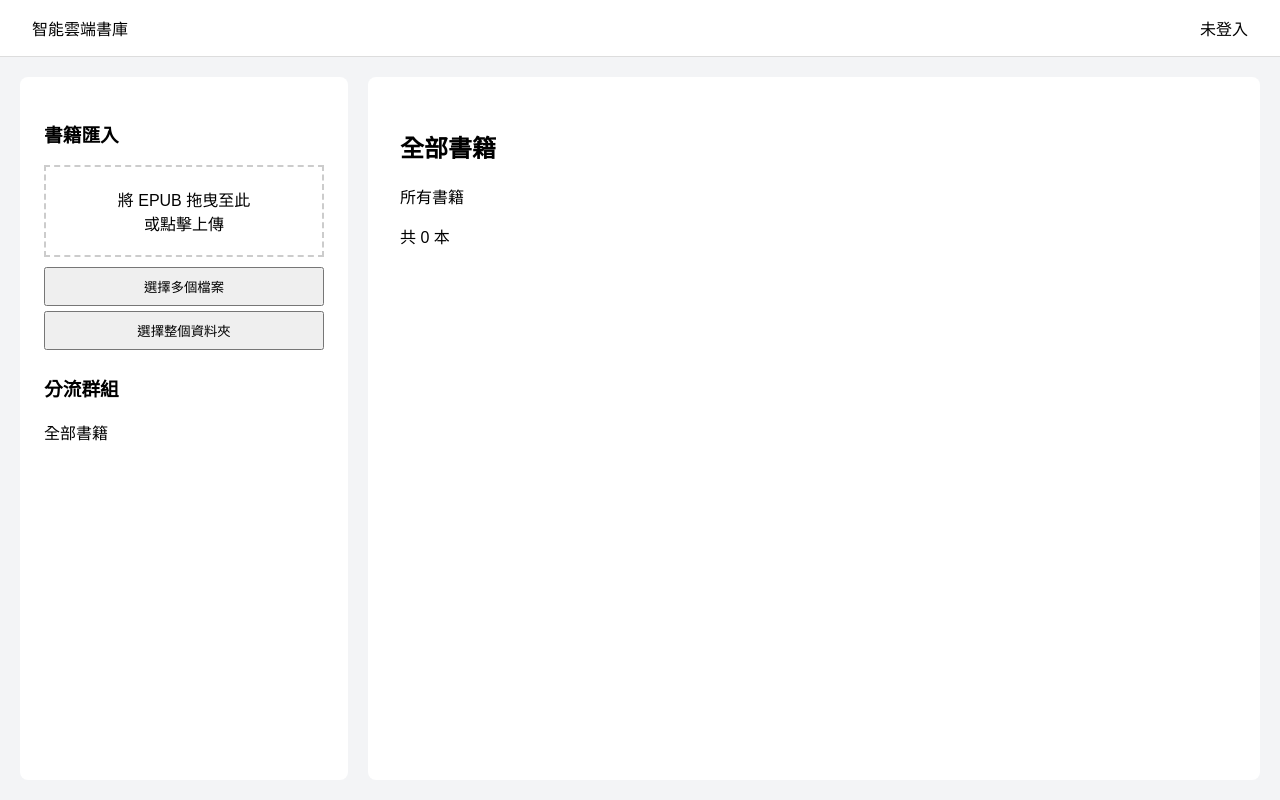
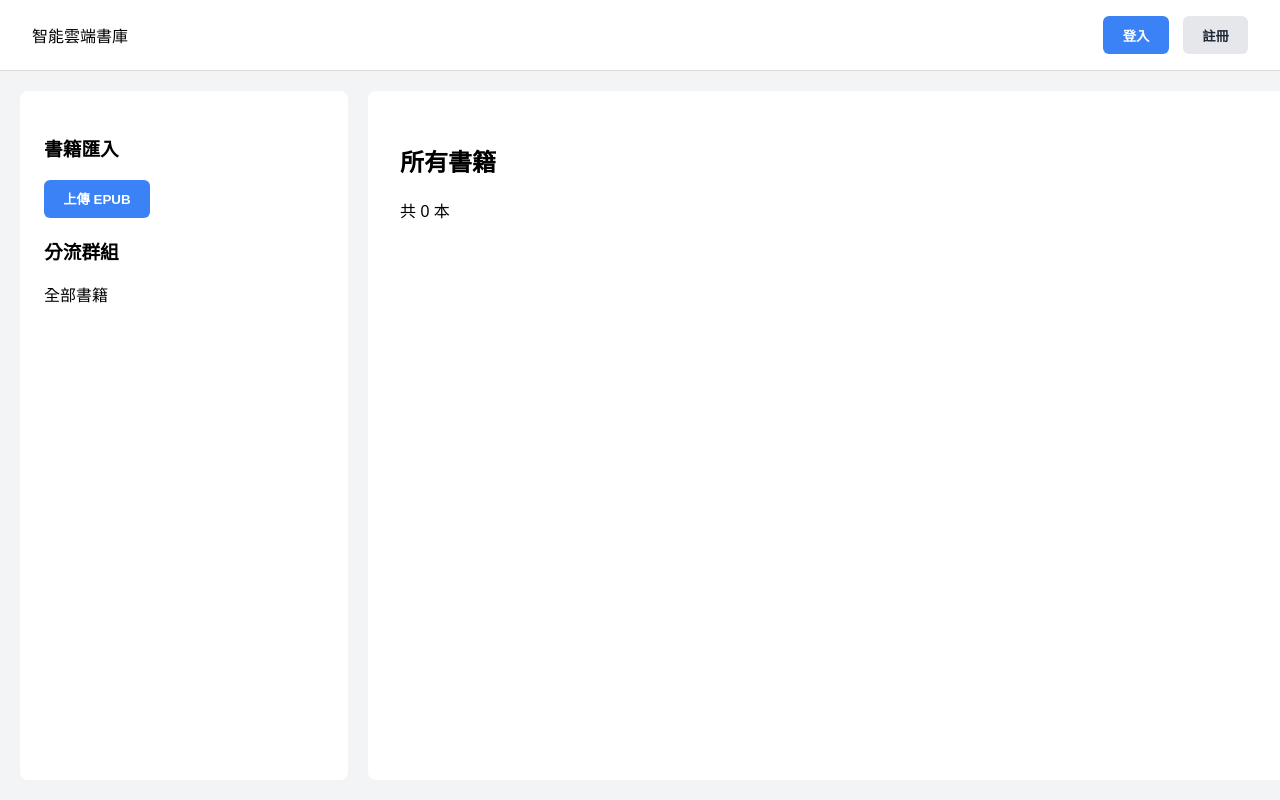
Before and after one commit to Vincent981010/epub-reader-site, a Flask app: page / in a window 1280 px wide. Run offline with Flask 3, Linux system fonts and the light colour scheme; data that the repository does not hold is empty.

Commit message:
fix: restore UI colors, layout, and login/register buttons

```diff
--- a/app.py
+++ b/app.py
@@ -6,7 +6,6 @@ app.secret_key = 'your_secret_key'
 UPLOAD_FOLDER = 'static/uploads'
 os.makedirs(UPLOAD_FOLDER, exist_ok=True)
 
-# 初始化為空，移除所有範例書籍
 books_db = []
 
 @app.route('/')
@@ -22,13 +21,8 @@ def upload():
     files = request.files.getlist('file')
     for file in files:
         if file and file.filename.endswith('.epub'):
-            save_path = os.path.join(UPLOAD_FOLDER, file.filename)
-            file.save(save_path)
-            books_db.append({
-                "id": str(len(books_db)+1),
-                "title": file.filename,
-                "file_url": f"/static/uploads/{file.filename}"
-            })
+            file.save(os.path.join(UPLOAD_FOLDER, file.filename))
+            books_db.append({"id": str(len(books_db)+1), "title": file.filename, "file_url": f"/static/uploads/{file.filename}"})
     return jsonify({"status": "success"}), 200
 
 @app.route('/books/delete', methods=['POST'])
@@ -36,7 +30,6 @@ def delete_books():
     data = request.get_json()
     ids = data.get('ids', [])
     global books_db
-    # 刪除實體檔案與列表更新
     books_db = [b for b in books_db if b['id'] not in ids]
     return jsonify({"status": "deleted"}), 200
 
--- a/templates/index.html
+++ b/templates/index.html
@@ -4,58 +4,67 @@
     <meta charset="UTF-8">
     <title>智能雲端書庫</title>
     <style>
-        /* 恢復原佈局結構[cite: 1] */
-        body { font-family: sans-serif; margin: 0; background: #f3f4f6; display: flex; flex-direction: column; height: 100vh; }
-        header { display: flex; justify-content: space-between; padding: 1rem 2rem; background: white; border-bottom: 1px solid #ddd; }
-        .container { display: flex; flex: 1; padding: 20px; gap: 20px; }
-        .sidebar { width: 280px; background: white; padding: 1.5rem; border-radius: 8px; }
-        .main-content { flex: 1; background: white; padding: 2rem; border-radius: 8px; }
-        .upload-zone { border: 2px dashed #ccc; padding: 20px; text-align: center; cursor: pointer; margin-bottom: 10px; }
-        .book-grid { display: grid; grid-template-columns: repeat(auto-fill, 160px); gap: 15px; }
-        .book-card { border: 1px solid #ddd; padding: 10px; text-align: center; cursor: pointer; position: relative; }
-        .btn { padding: 8px 12px; margin-bottom: 5px; width: 100%; cursor: pointer; }
+        :root { --primary-color: #3b82f6; --bg-body: #f3f4f6; --bg-panel: #ffffff; --text-main: #1f2937; }
+        body { font-family: sans-serif; background-color: var(--bg-body); margin: 0; display: flex; flex-direction: column; min-height: 100vh; }
+        header { background: var(--bg-panel); padding: 1rem 2rem; display: flex; justify-content: space-between; align-items: center; border-bottom: 1px solid #ddd; }
+        .container { display: flex; flex: 1; max-width: 1400px; margin: 0 auto; width: 100%; padding: 20px; gap: 20px; }
+        .sidebar { width: 280px; background: var(--bg-panel); padding: 1.5rem; border-radius: 8px; }
+        .main-content { flex: 1; background: var(--bg-panel); padding: 2rem; border-radius: 8px; }
+        .btn { padding: 0.6rem 1.2rem; border-radius: 6px; border: none; cursor: pointer; background: var(--primary-color); color: white; font-weight: bold; }
+        .btn-secondary { background: #e5e7eb; color: var(--text-main); margin-left: 10px; }
+        .book-grid { display: grid; grid-template-columns: repeat(auto-fill, minmax(160px, 1fr)); gap: 1.5rem; }
+        .book-card { border: 1px solid #ddd; padding: 1rem; border-radius: 8px; text-align: center; cursor: pointer; }
     </style>
 </head>
 <body>
     <header>
-        <div>智能雲端書庫</div>
+        <div class="logo">智能雲端書庫</div>
         <div id="userPanel">載入中...</div>
     </header>
+
     <div class="container">
         <div class="sidebar">
             <h3>書籍匯入</h3>
-            <div class="upload-zone" onclick="document.getElementById('fileInput').click()">
-                將 EPUB 拖曳至此<br>或點擊上傳
-            </div>
+            <button class="btn" onclick="document.getElementById('fileInput').click()">上傳 EPUB</button>
             <input type="file" id="fileInput" multiple onchange="handleFileSelect(this.files)" style="display:none">
-            <button class="btn" onclick="document.getElementById('fileInput').click()">選擇多個檔案</button>
-            <button class="btn" onclick="document.getElementById('folderInput').click()">選擇整個資料夾</button>
-            <input type="file" id="folderInput" webkitdirectory directory multiple onchange="handleFileSelect(this.files)" style="display:none">
             <h3>分流群組</h3>
             <div>全部書籍</div>
         </div>
         <div class="main-content">
-            <h2>全部書籍</h2>
-            <p>所有書籍</p>
+            <h2>所有書籍</h2>
             <div id="bookCount">共 0 本</div>
             <div class="book-grid" id="bookGrid"></div>
         </div>
     </div>
 
     <script>
-        let currentBooks = [];
+        // 初始化狀態與 UI
+        window.addEventListener('DOMContentLoaded', async () => {
+            await checkUserStatus();
+            loadBooks();
+        });
+
+        async function checkUserStatus() {
+            try {
+                const res = await fetch('/user/status');
+                const data = await res.json();
+                const panel = document.getElementById('userPanel');
+                if (data.logged_in) {
+                    panel.innerText = "使用者帳號";
+                } else {
+                    panel.innerHTML = `<button class="btn" onclick="alert('登入')">登入</button>
+                                       <button class="btn btn-secondary" onclick="alert('註冊')">註冊</button>`;
+                }
+            } catch (e) {
+                console.error(e);
+            }
+        }
 
         async function loadBooks() {
-            try {
-                const res = await fetch('/books');
-                currentBooks = await res.json();
-                document.getElementById('bookCount').innerText = `共 ${currentBooks.length} 本`;
-                render();
-            } catch(e) { console.error(e); }
-        }
-
-        function render() {
-            document.getElementById('bookGrid').innerHTML = currentBooks.map(b =>
+            const res = await fetch('/books');
+            const books = await res.json();
+            document.getElementById('bookCount').innerText = `共 ${books.length} 本`;
+            document.getElementById('bookGrid').innerHTML = books.map(b =>
                 `<div class="book-card" onclick="window.open('${b.file_url}', '_blank')">${b.title}</div>`
             ).join('');
         }
@@ -66,16 +75,6 @@
             await fetch('/upload', { method: 'POST', body: formData });
             loadBooks();
         }
-
-        // 修復載入迴圈[cite: 1]
-        window.addEventListener('DOMContentLoaded', async () => {
-            try {
-                const res = await fetch('/user/status');
-                const data = await res.json();
-                document.getElementById('userPanel').innerText = data.logged_in ? "已登入" : "未登入";
-            } catch { document.getElementById('userPanel').innerText = "未登入"; }
-            loadBooks();
-        });
     </script>
 </body>
 </html>
```
